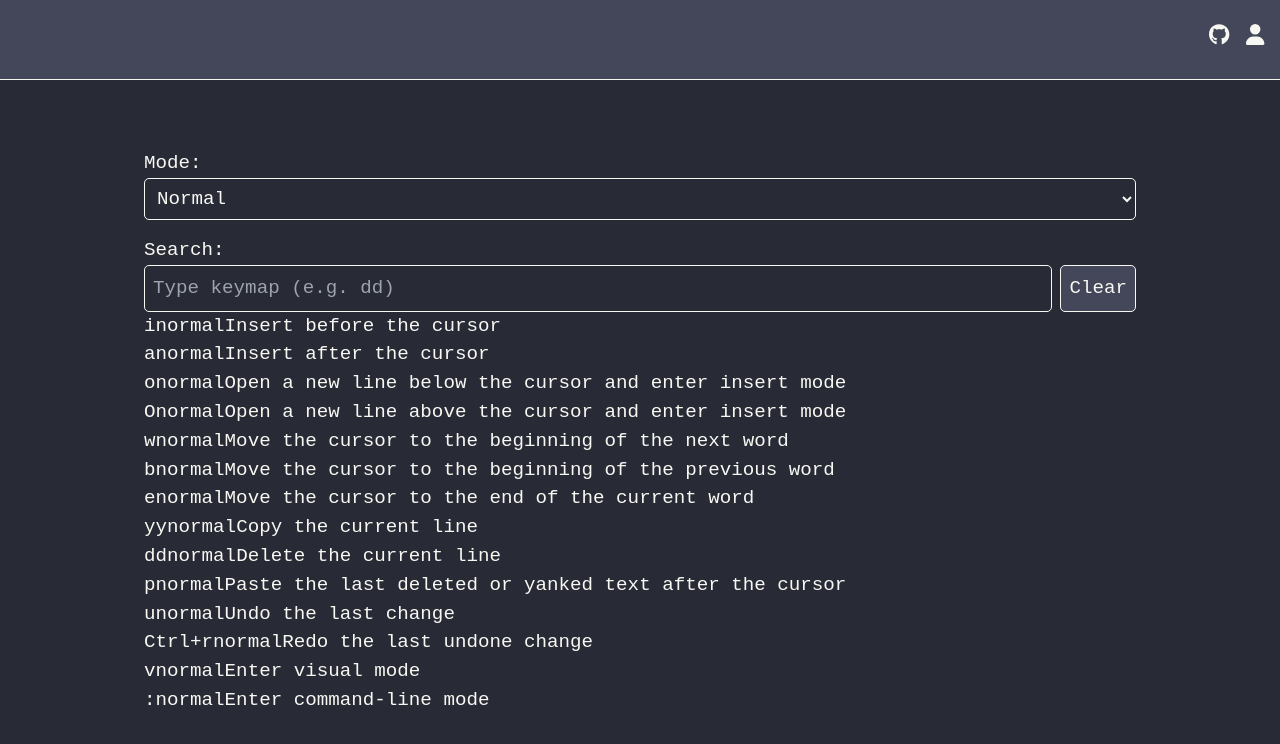
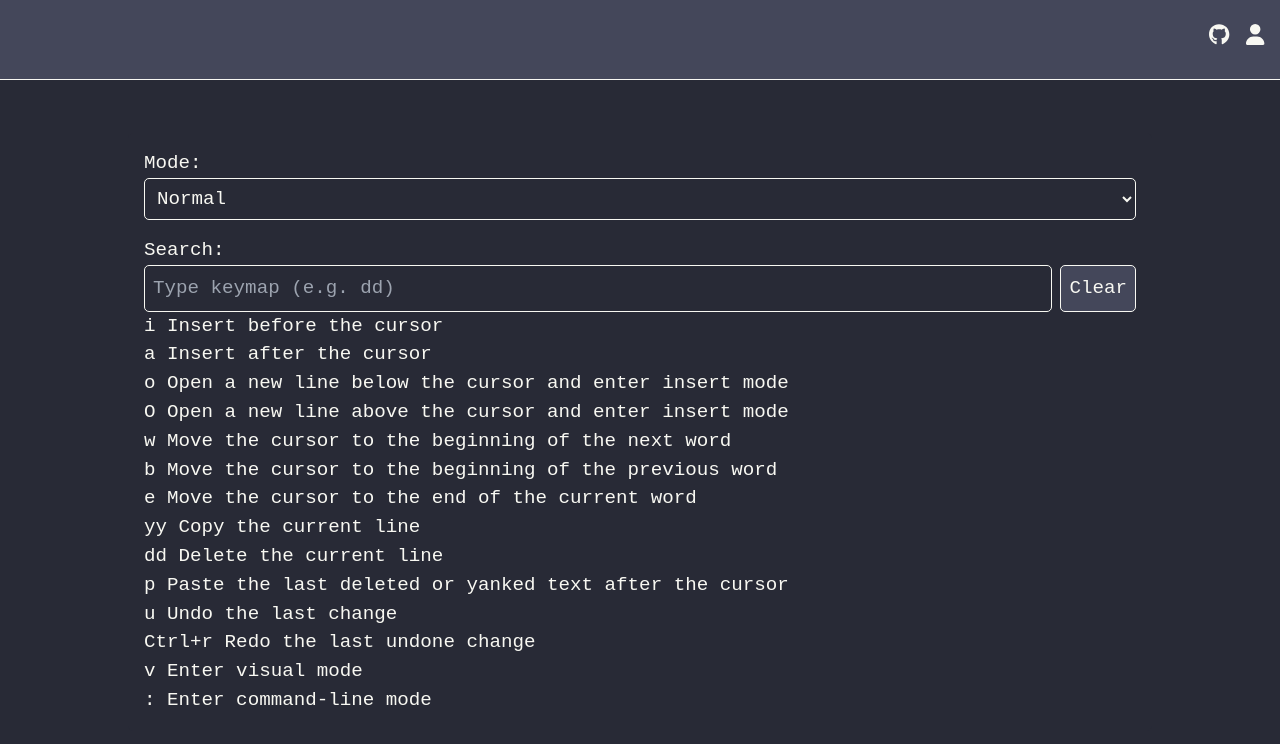
Before and after one commit to force10269/vim-dictionary, a Next.js app in the folder vim-dictionary-frontend/: page / in a window 1280 px wide. Shown: the top 744 px of the page. Built offline with nearby package versions, Linux system fonts and the light colour scheme.

Commit message:
chore: Space between mapping and description

```diff
--- a/vim-dictionary-frontend/src/pages/index.tsx
+++ b/vim-dictionary-frontend/src/pages/index.tsx
@@ -140,7 +140,7 @@ export default function Home() {
         {filteredMappings.map((mapping: KeyMapping) => (
           <div key={`${mapping.key}-${mapping.mode}`}>
             <span>{mapping.key}</span>
-            <span>{mapping.mode}</span>
+            &nbsp;
             <span>{mapping.description}</span>
           </div>
         ))}
```
